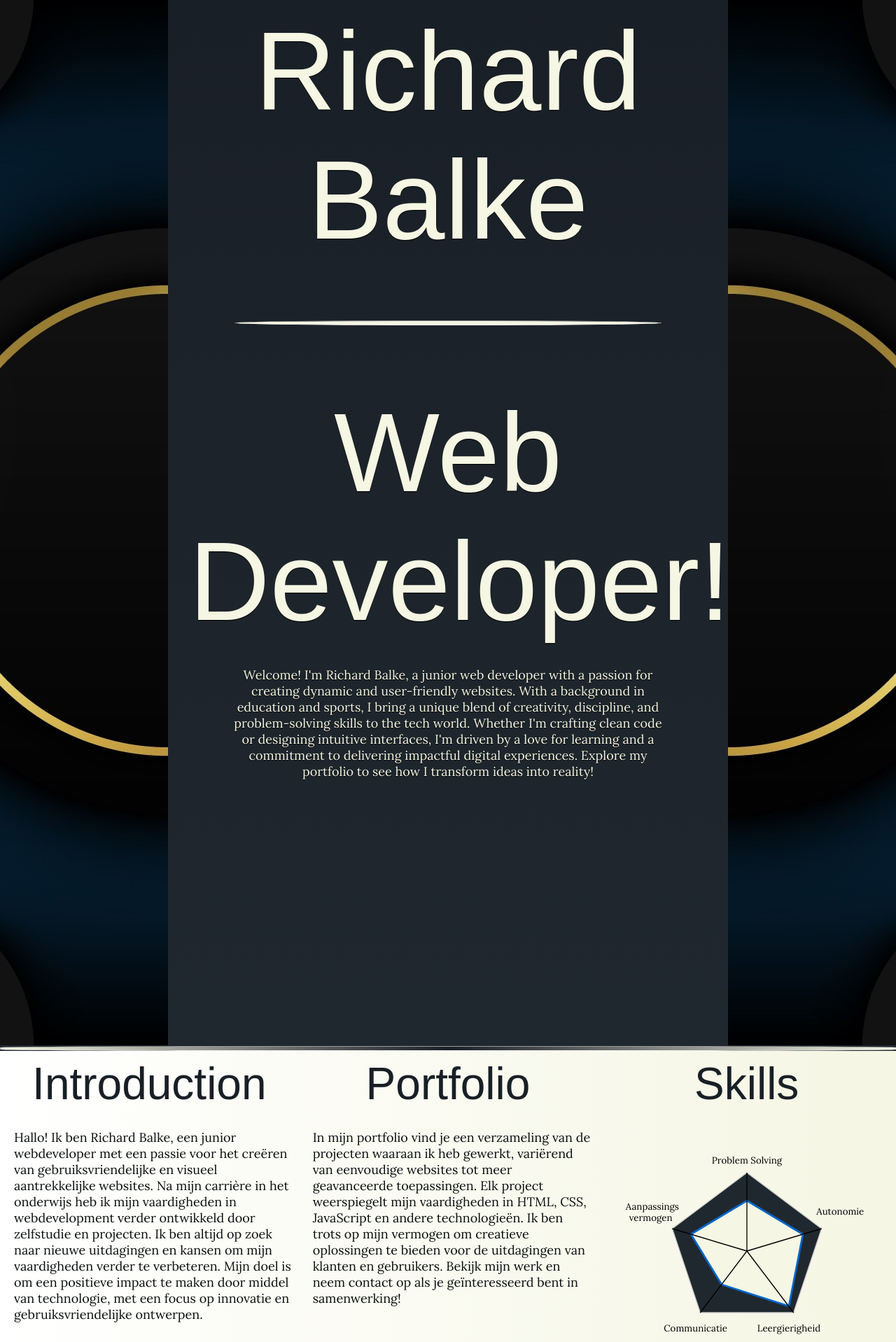
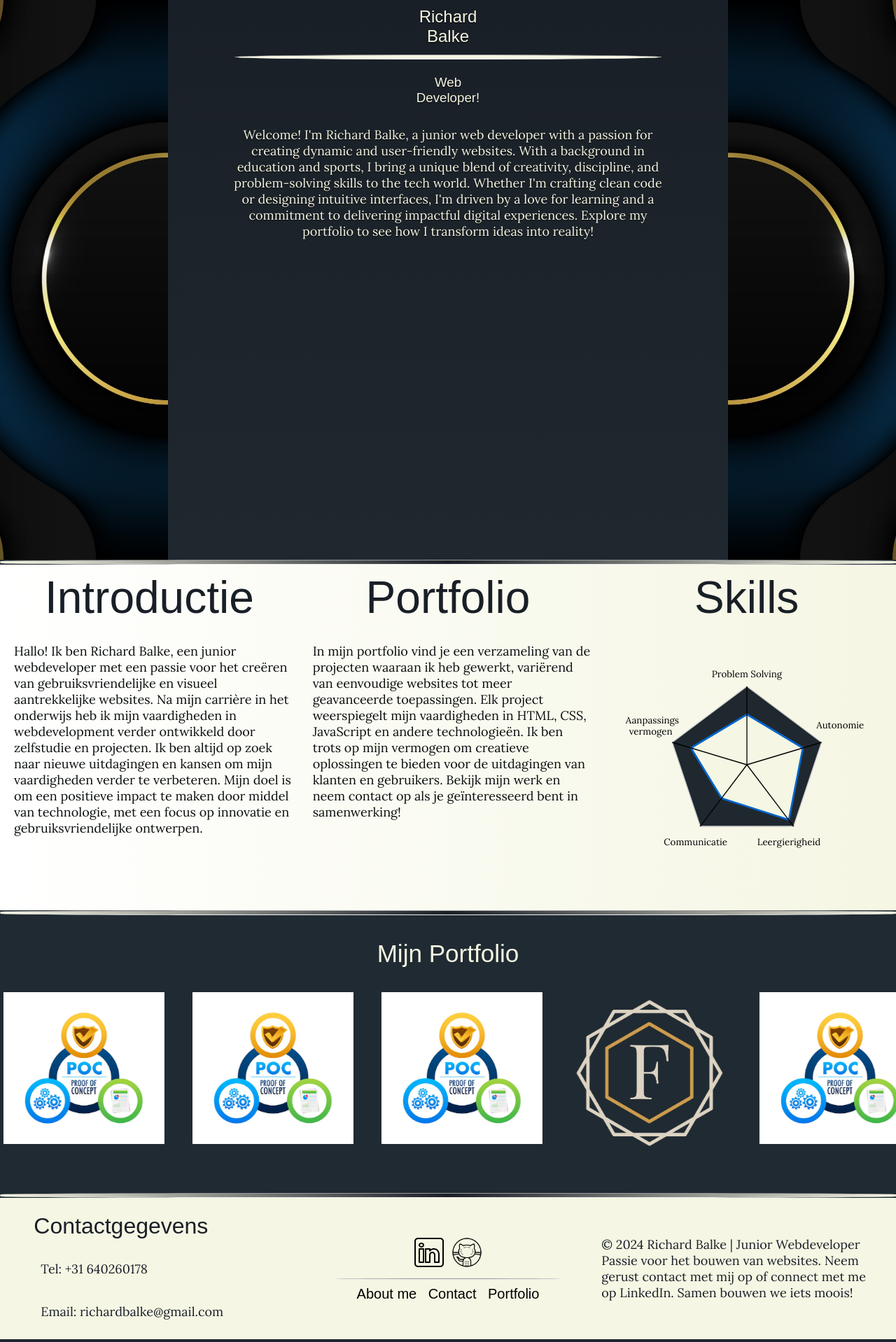
Before and after one commit to RichardBalke/html-portfolio, a PHP site: page /html-content/index.html in a window 1280 px wide. Shown: the part 100-2018 px from the top of the page at 70% size. Run offline with PHP 8.4, Linux system fonts and the light colour scheme; some web fonts are replaced.

Commit message:
splash screen fix

```diff
--- a/CSS/index_styles.css
+++ b/CSS/index_styles.css
@@ -1,3 +1,4 @@
+/* Header animatie */
 @keyframes headerdown {
   0% {
     margin-top: -100px;
@@ -17,13 +18,11 @@
   animation: headerdown 2s ease-in-out forwards;
   animation-delay: 4s;
 }
+/* Header animatie einde */
 
-#index-container {
-  display: flex;
-  flex-direction: column;
-  overflow: hidden;
-}
 
+
+/* Splash screen begin */
 .scroll-img-container {
   display: flex;
   flex-direction: row;
@@ -35,10 +34,10 @@
   overflow: hidden;
 }
 
-
-  /* .scroll-img {
-    opacity: 0.1;
-  } */
+  .scroll-img {
+  width: auto;
+  height: 100vh;
+  }
 
 @keyframes slideleft {
   0% {
@@ -77,20 +76,31 @@
   animation: slideright 5s ease-in-out forwards;
   animation-delay: 1s;
 }
+/* Splash screen einde */
 
+
+
+#index-container {
+  display: flex;
+  flex-direction: column;
+  overflow: hidden;
+}
+
+
+
+/* De intro tekst */
 #title-container {
   display: flex;
   flex-direction: column;
   max-width: 800px;
   width: 100%;
   margin: auto;
-  height: 1495px;
+  height: 100vh;
   background-image: linear-gradient(to bottom, rgb(25, 31, 38), rgb(32, 40, 47))
 }
 
 #title-header2 {
   margin: 10px 20px 10px 20px;
-  font-size: 160px;
   text-align: center;
   text-shadow: 0px 1px 1px black;
 }
@@ -105,7 +115,6 @@
 #title-header3 {
   margin: 0px 30px 10px 30px;
   text-align: center;
-  font-size: 160px;
   text-shadow: 0px 1px 1px black;
 }
 
@@ -115,7 +124,11 @@
   text-align: center;
   text-shadow: 0px 1px 1px black;
 }
+/* Intro tekst einde */
 
+
+
+/* intro/portfolio/skills */
 #intro-skills-container {
   display: flex;
   flex-direction: row;
@@ -158,20 +171,6 @@
   text-wrap: wrap;
 }
 
-#title-img-container {
-  display: flex;
-  flex-direction: wrap;
-  justify-content: space-around;
-  max-width: 1080px;
-  margin: auto;
-}
-
-#title-img-container img {
-  height: auto;
-  width: 400px;
-  margin: 0px 20px 0px 20px;
-}
-
 .main-portfolio-container {
   display: flex;
   flex-direction: column;
@@ -199,8 +198,11 @@
 .portfolio-img-container a {
   text-align: center;
 }
+/* intro/portfolio/skills einde */
 
 
+
+/* Portfolio slider begin */
 @keyframes scroll {
   0% {
     transform: translateX(0px);
@@ -229,6 +231,8 @@
   display: flex;
   width: calc(270px * 4);
 }
+/* Portfolio slider einde */
+
 
 
 @media (max-width: 950px) {
@@ -244,3 +248,8 @@
     margin: 10px 20px;
   }
 }
+
+@media (max-width: 1700px) {
+
+
+}
--- a/html-content/index.html
+++ b/html-content/index.html
@@ -70,7 +70,7 @@
 
       <div id="intro-skills-container">
         <div id="introduction-container">
-          <h3>Introduction</h3>
+          <h3>Introductie</h3>
           <p>
             Hallo! Ik ben Richard Balke, een junior webdeveloper met een passie voor het creëren van
             gebruiksvriendelijke en visueel aantrekkelijke websites. Na mijn carrière in het onderwijs heb ik mijn
@@ -115,7 +115,7 @@
       <hr class="content-split">
       <div class="main-portfolio-container">
         <div>
-          <h3>My Portfolio</h3>
+          <h3>Mijn Portfolio</h3>
         </div>
         <div class="slider">
           <div class="slide-track">
@@ -160,6 +160,19 @@
             <div class="slide">
               <img class="slideimg" src="/Images/poc-filler-image.jpeg" alt="" />
             </div>
+            <div class="slide">
+              <a href="https://fittingly.azurewebsites.net" target="_blank"><img class="slideimg"
+                  src="/Images/logo_fittingly_light.png" alt="" /></a>
+            </div>
+            <div class="slide">
+              <img class="slideimg" src="/Images/poc-filler-image.jpeg" alt="" />
+            </div>
+            <div class="slide">
+              <img class="slideimg" src="/Images/poc-filler-image.jpeg" alt="" />
+            </div>
+            <div class="slide">
+              <img class="slideimg" src="/Images/poc-filler-image.jpeg" alt="" />
+            </div>
           </div>
         </div>
         <!--Duplicate images end-->
```
